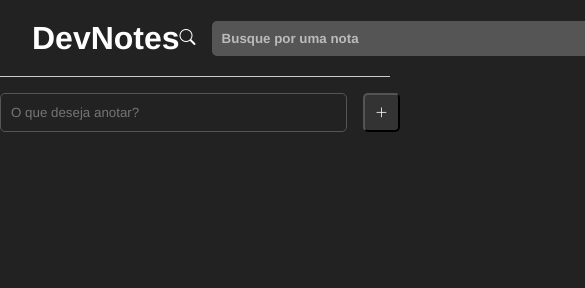
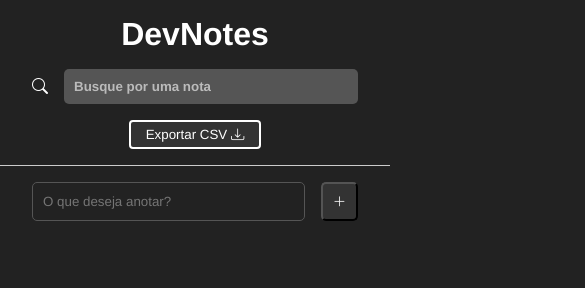
Before and after one commit to baladei/Notes, a plain HTML site: page index.html in a window 390 px wide. Shown: the top 288 px of the page, 585 px wide, since content can reach past the window. Drawn offline with nearby package versions, Linux system fonts and the light colour scheme.

Commit message:
done responsivity

```diff
--- a/styles/styles.css
+++ b/styles/styles.css
@@ -144,3 +144,28 @@ header {
 .fixed {
   background-color: #333;
 }
+
+@media (max-width: 450px) {
+  header {
+    flex-direction: column;
+    gap: 1rem;
+    width: 100%;
+  }
+
+  #search-container {
+    width: 100%;
+  }
+
+  #search-input {
+    width: 100%;
+  }
+
+  #add-note-container {
+    width: 100%;
+    padding: 0 2rem;
+  }
+
+  #notes-container {
+    grid-template-columns: repeat(auto-fill, 100%);
+  }
+}
```
